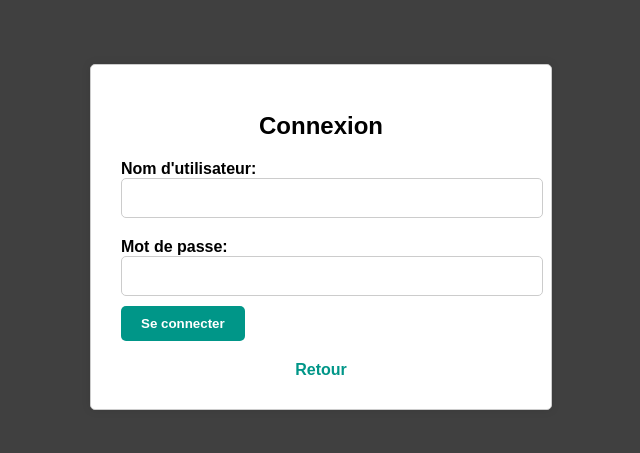
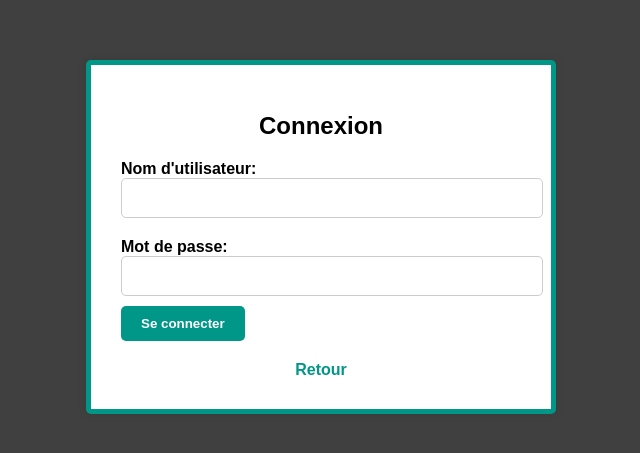
Before and after one commit to Moisekonan/MK_ToDoList, a plain HTML site: page HTML/connexion.html in a window 1280 px wide. Shown: the part 163-616 px from the top of the page, without its empty margins (319-959 px from the left). Drawn offline with Linux system fonts and the light colour scheme.

Commit message:
border sur form

```diff
--- a/CSS/inscon.css
+++ b/CSS/inscon.css
@@ -15,7 +15,7 @@ body {
 .container {
     text-align: center;
     background-color: #fff;
-    border: 1px solid #ccc;
+    border: 5px solid #009688;
     border-radius: 5px;
     padding: 30px;
     max-width: 400px;
```
